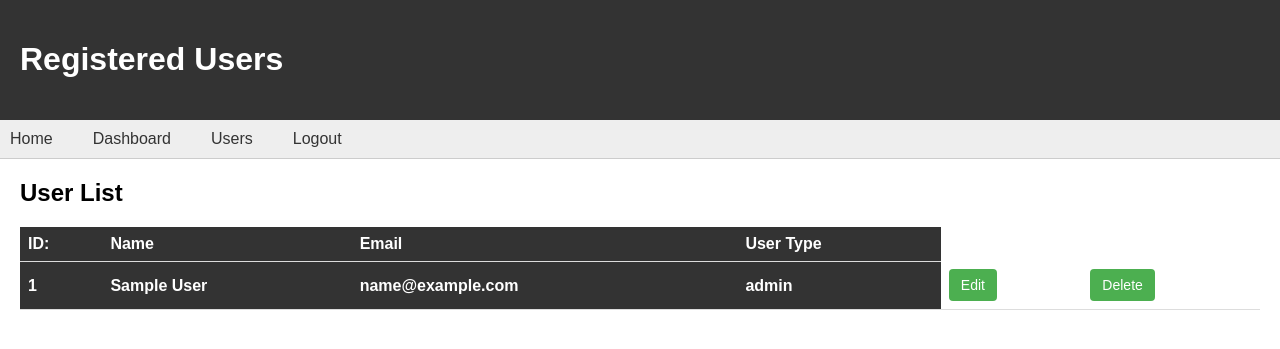
After one commit to erjonberishaa/ciceroni-virtual, a PHP site: page /viewregister.php in a window 1280 px wide. The commit adds this page. Shown: the top 349 px of the page. Run offline with PHP 8.4, Linux system fonts and the light colour scheme; tables that the repository leaves empty or names only in its code hold one stand-in row (values such as "Sample post").

Commit message:
View, Update, Delete Pages for Admin

```diff
--- a/login_form.php
+++ b/login_form.php
@@ -23,7 +23,7 @@ if(isset($_POST['submit'])){
       if($row['user_type'] == 'admin'){
 
          $_SESSION['admin_name'] = $row['name'];
-         header('location:admin_page.php');
+         header('location:adminpage.php');
 
       }elseif($row['user_type'] == 'user'){
 
--- /dev/null
+++ b/viewregister.php
@@ -0,0 +1,174 @@
+<?php
+	// connect to database
+	$con = mysqli_connect('localhost', 'root', '', 'user_db');
+	if(mysqli_connect_errno()) {
+		echo "Failed to connect to MySQL: " . mysqli_connect_error();
+	}
+?>
+
+<!DOCTYPE html>
+<html>
+<head>
+	<title>Registered Users</title>
+</head>
+<body>
+	<header>
+		<h1>Registered Users</h1>
+	</header>
+
+	<nav>
+		<ul>
+            <li><a href="#">Home</a></li>
+        	<li><a href="adminpage.php">Dashboard</a></li>
+			<li><a href="viewregister.php">Users</a></li>
+			<li><a href="index.php">Logout</a></li>
+		</ul>
+	</nav>
+
+	<main>
+		<section>
+			<h2>User List</h2>
+			<table>
+				<thead>
+					<tr>
+                        <th>ID:</th>
+						<th>Name</th>
+						<th>Email</th>
+                        <th>User Type</th>
+					</tr>
+				</thead>
+				<tbody>
+                <?php
+                        $query = "SELECT * FROM user_form";
+                        $query_run = mysqli_query($con, $query);
+
+                        if(mysqli_num_rows($query_run) > 0) {
+                            while($row = mysqli_fetch_assoc($query_run)) {
+                                ?>
+                                <tr>
+                                    <th><?php echo $row['id'] ?></th>
+                                    <th><?php echo $row['name'] ?></th>
+                                    <th><?php echo $row['email'] ?></th>
+                                    <th><?php echo $row['user_type'] ?></th>
+                                    <td class="edit-button"><a href="edit_user.php?id=<?php echo $row['id']; ?>">Edit</a></td>
+                                    <td class="delete-button"><a href="delete_user.php?id=<?php echo $row['id']; ?>">Delete</a></td>
+                                </tr>
+                                <?php
+                            }
+                        }
+
+                        else
+                        {
+                        ?>
+                            <tr>
+                                <td colspan="3">No record found</td>
+                            </tr>
+
+                        <?php
+                        }
+                        ?>
+				</tbody>
+			</table>
+		</section>
+	</main>
+</body>
+</html>
+
+<?php
+	// close connection
+	mysqli_close($con);
+?>
+
+
+<style>
+    body {
+	font-family: Arial, sans-serif;
+	margin: 0;
+	padding: 0;
+}
+
+header {
+	background-color: #333;
+	color: #fff;
+	padding: 20px;
+}
+
+nav {
+	background-color: #eee;
+	border-bottom: 1px solid #ccc;
+}
+
+nav ul {
+	margin: 0;
+	padding: 0;
+	list-style: none;
+	display: flex;
+}
+
+nav ul li {
+	margin-right: 20px;
+}
+
+nav ul li a {
+	display: block;
+	padding: 10px;
+	color: #333;
+	text-decoration: none;
+}
+
+nav ul li a:hover {
+	background-color: #ccc;
+}
+
+main {
+	padding: 20px;
+}
+
+section {
+	margin-bottom: 20px;
+}
+
+section h2 {
+	margin-top: 0;
+}
+
+table {
+	border-collapse: collapse;
+	width: 100%;
+}
+
+th, td {
+	padding: 8px;
+	text-align: left;
+	border-bottom: 1px solid #ddd;
+}
+
+th {
+	background-color: #333;
+	color: #fff;
+}
+
+tfoot td {
+	font-weight: bold;
+}
+
+.edit-button a,
+.delete-button a {
+  display: inline-block;
+  padding: 8px 12px;
+  background-color: #4CAF50;
+  color: white;
+  text-align: center;
+  text-decoration: none;
+  font-size: 14px;
+  border-radius: 4px;
+  transition: background-color 0.3s;
+}
+
+.edit-button a:hover,
+.delete-button a:hover {
+  background-color: #3e8e41;
+}
+
+
+</style>
```
Also changed, not shown: adminpage.php (+4 -4 lines), delete_user.php (added, +22 -0 lines), edit_user.php (added, +261 -0 lines), style/style_dashboard.css (renamed from style_dashboard.css).
